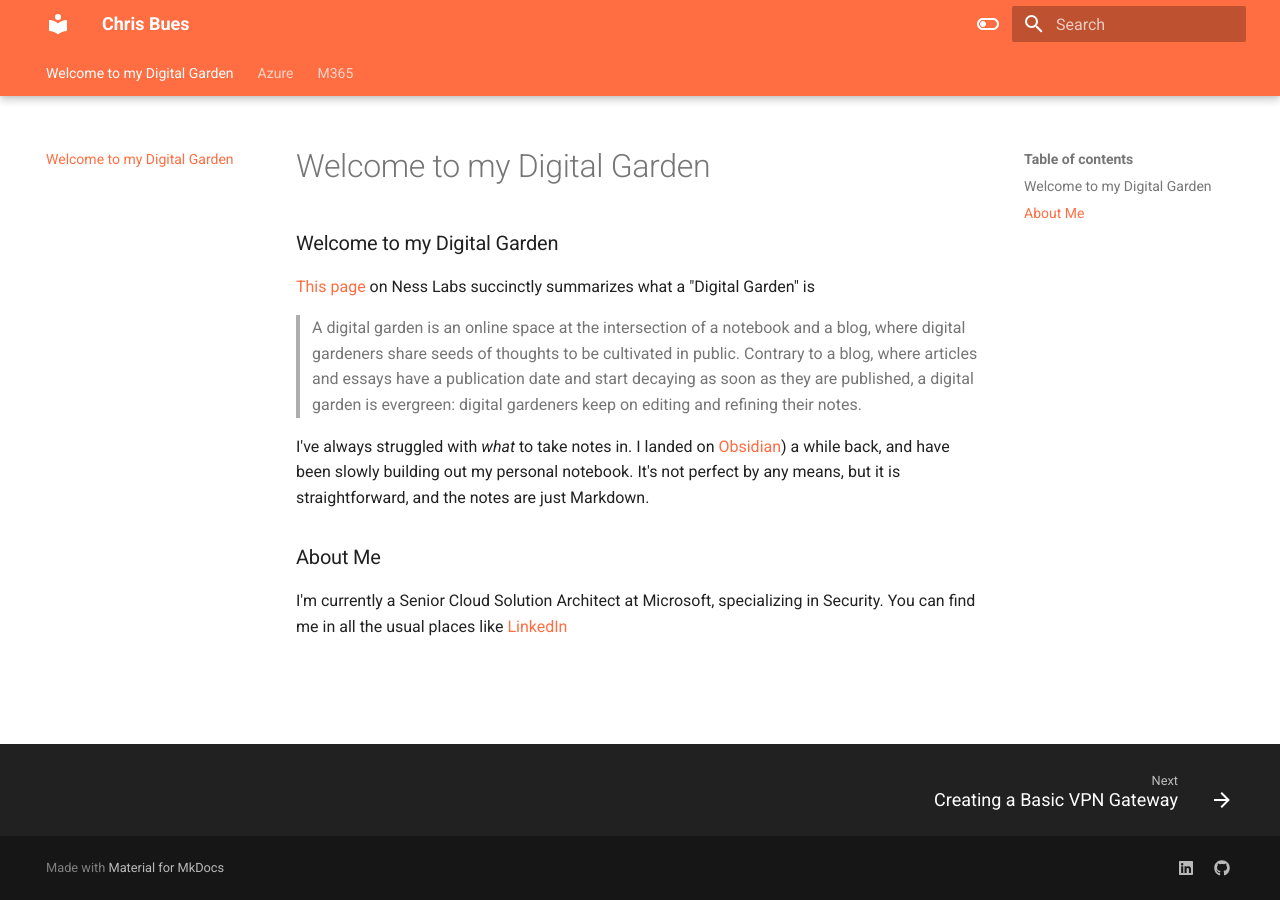
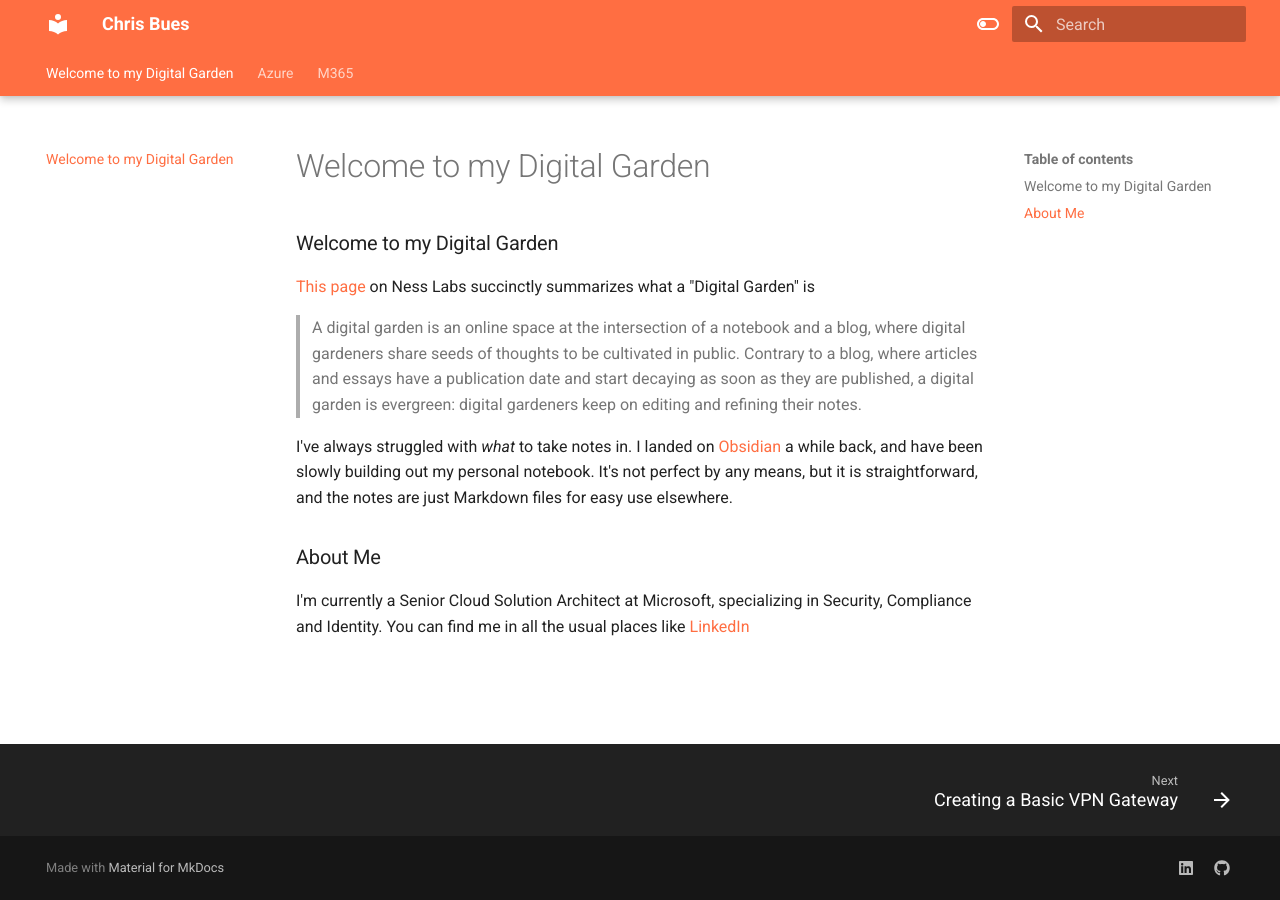
Before and after one commit to chrisbues/web-pub, an MkDocs documentation site: the page built from docs/index.md, in a window 1280 px wide. Built offline with MkDocs 1.6.1 and Material for MkDocs 9.7.7, drawn with Linux system fonts in a browser that asks for light colours.

Commit message:
[PUBLISHER] Merge #3
* PUSH NOTE : index.md

* PUSH NOTE : Fresh Tenant Setup.md

* PUSH NOTE : Defender for Endpoint on iOS.md

* PUSH NOTE : Creating a Basic VPN Gateway.md

```diff
--- a/docs/index.md
+++ b/docs/index.md
@@ -6,7 +6,7 @@ publish: true
 [This page](https://nesslabs.com/digital-garden-set-up) on Ness Labs succinctly summarizes what a "Digital Garden" is
 > A digital garden is an online space at the intersection of a notebook and a blog, where digital gardeners share seeds of thoughts to be cultivated in public. Contrary to a blog, where articles and essays have a publication date and start decaying as soon as they are published, a digital garden is evergreen: digital gardeners keep on editing and refining their notes.
 
-I've always struggled with *what* to take notes in. I landed on [Obsidian](https://obsidian.md/)) a while back, and have been slowly building out my personal notebook. It's not perfect by any means, but it is straightforward, and the notes are just Markdown.
+I've always struggled with *what* to take notes in. I landed on [Obsidian](https://obsidian.md/) a while back, and have been slowly building out my personal notebook. It's not perfect by any means, but it is straightforward, and the notes are just Markdown files for easy use elsewhere.
 
 ### About Me
-I'm currently a Senior Cloud Solution Architect at Microsoft, specializing in Security. You can find me in all the usual places like [LinkedIn](https://www.linkedin.com/in/chrisbues/)
+I'm currently a Senior Cloud Solution Architect at Microsoft, specializing in Security, Compliance and Identity. You can find me in all the usual places like [LinkedIn](https://www.linkedin.com/in/chrisbues/)
```
